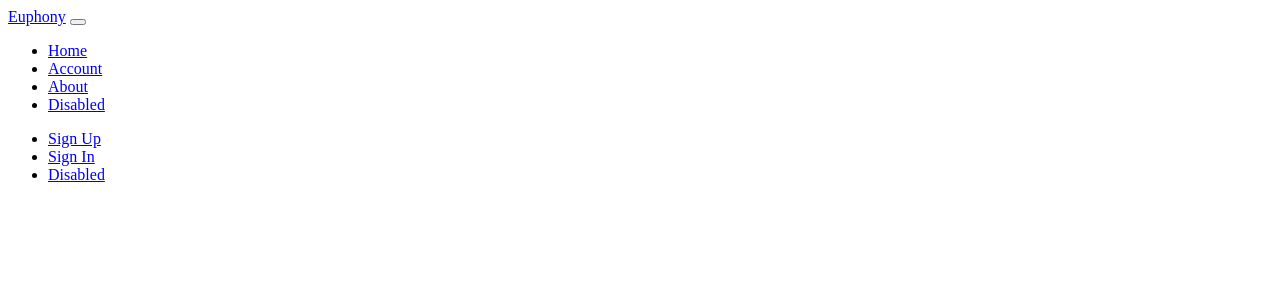
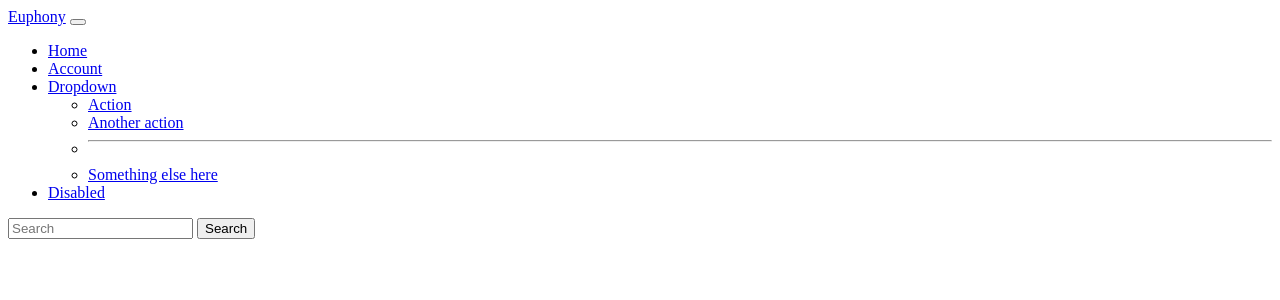
Before and after one commit to SanthoshiSupraja/COL362-Project, a Flask app: page /homepage in a window 1280 px wide. Shown: the top 300 px of the page. Run offline with Flask 2, Linux system fonts and the light colour scheme; some libraries are stand-ins or nearby versions.

Commit message:
Add files via upload

```diff
--- a/templates/homepage.html
+++ b/templates/homepage.html
@@ -1,35 +1,36 @@
-<nav class="navbar navbar-expand-lg navbar-dark bg-dark">
+<nav class="navbar navbar-expand-lg navbar-light bg-light">
     <div class="container-fluid">
       <a class="navbar-brand" href="#">Euphony</a>
-      <button class="navbar-toggler" type="button" data-bs-toggle="collapse" data-bs-target="#navbarNav" aria-controls="navbarNav" aria-expanded="false" aria-label="Toggle navigation">
+      <button class="navbar-toggler" type="button" data-bs-toggle="collapse" data-bs-target="#navbarSupportedContent" aria-controls="navbarSupportedContent" aria-expanded="false" aria-label="Toggle navigation">
         <span class="navbar-toggler-icon"></span>
       </button>
-      <div class="collapse navbar-collapse" id="navbarNav">
-        <ul class="navbar-nav">
+      <div class="collapse navbar-collapse" id="navbarSupportedContent">
+        <ul class="navbar-nav me-auto mb-2 mb-lg-0">
           <li class="nav-item">
-            <a class="nav-link active" aria-current="page" href="{{url_for('homepage')}}">Home</a>
+            <a class="nav-link active" aria-current="page" href="#">Home</a>
           </li>
           <li class="nav-item">
             <a class="nav-link" href="#">Account</a>
           </li>
-          <li class="nav-item">
-            <a class="nav-link" href="#">About</a>
+          <li class="nav-item dropdown">
+            <a class="nav-link dropdown-toggle" href="#" id="navbarDropdown" role="button" data-bs-toggle="dropdown" aria-expanded="false">
+              Dropdown
+            </a>
+            <ul class="dropdown-menu" aria-labelledby="navbarDropdown">
+              <li><a class="dropdown-item" href="#">Action</a></li>
+              <li><a class="dropdown-item" href="#">Another action</a></li>
+              <li><hr class="dropdown-divider"></li>
+              <li><a class="dropdown-item" href="#">Something else here</a></li>
+            </ul>
           </li>
           <li class="nav-item">
             <a class="nav-link disabled" href="#" tabindex="-1" aria-disabled="true">Disabled</a>
           </li>
         </ul>
+        <form class="d-flex">
+          <input class="form-control me-2" type="search" placeholder="Search" aria-label="Search">
+          <button class="btn btn-outline-success" type="submit">Search</button>
+        </form>
       </div>
     </div>
-    <ul class="nav justify-content-end">
-        <li class="nav-item">
-          <a class="nav-link active" aria-current="page" href="{{url_for('register')}}">Sign Up</a>
-        </li>
-        <li class="nav-item">
-            <a class="nav-link active" aria-current="page" href="{{url_for('login')}}">Sign In</a>
-          </li>
-        <li class="nav-item">
-          <a class="nav-link disabled" href="#" tabindex="-1" aria-disabled="true">Disabled</a>
-        </li>
-      </ul>
   </nav>
```
